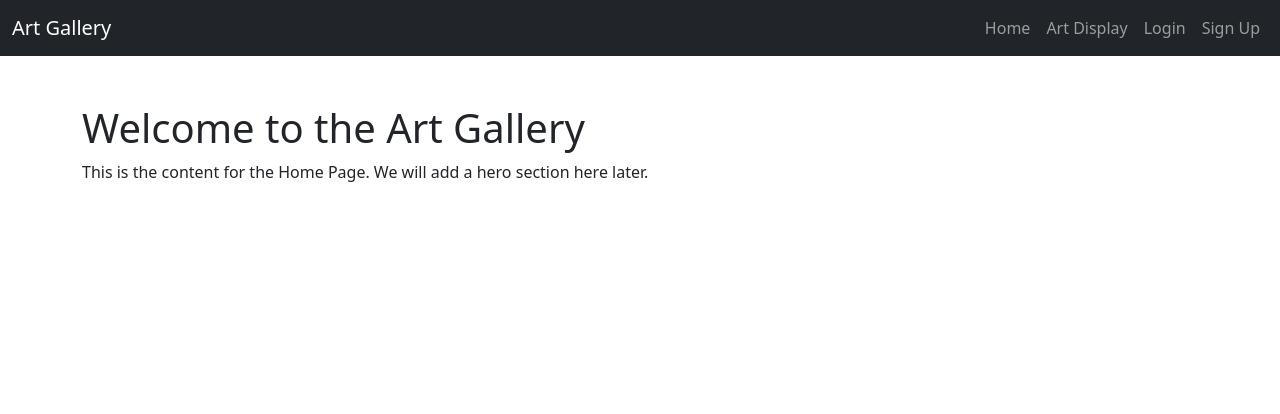
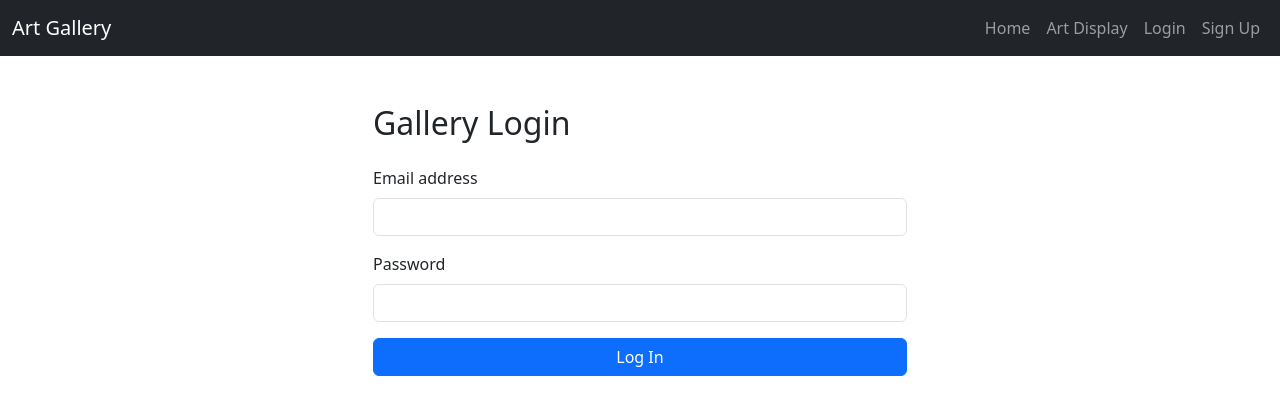
Before and after one commit to Isaacd-art/art-gallery-website, a plain HTML site: page login.html in a window 1280 px wide. Drawn offline with nearby package versions, Linux system fonts and the light colour scheme.

Commit message:
Add login form to the homepage

```diff
--- a/login.html
+++ b/login.html
@@ -23,8 +23,24 @@
         </div>
     </nav>
     <div class="container my-5">
-        <h1>Welcome to the Art Gallery</h1>
-        <p>This is the content for the Home Page. We will add a hero section here later.</p>
+        <div class="container my-5">
+    <div class="row justify-content-center">
+        <div class="col-md-6">
+            <h2 class="mb-4">Gallery Login</h2>
+            <form>
+                <div class="mb-3">
+                    <label for="inputEmail" class="form-label">Email address</label>
+                    <input type="email" class="form-control" id="inputEmail" required>
+                </div>
+                <div class="mb-3">
+                    <label for="inputPassword" class="form-label">Password</label>
+                    <input type="password" class="form-control" id="inputPassword" required>
+                </div>
+                <button type="submit" class="btn btn-primary w-100">Log In</button>
+            </form>
+        </div>
+    </div>
+        </div>
     </div>
 
     <script src="https://cdn.jsdelivr.net/npm/bootstrap@5.3.3/dist/js/bootstrap.bundle.min.js"></script>
```
